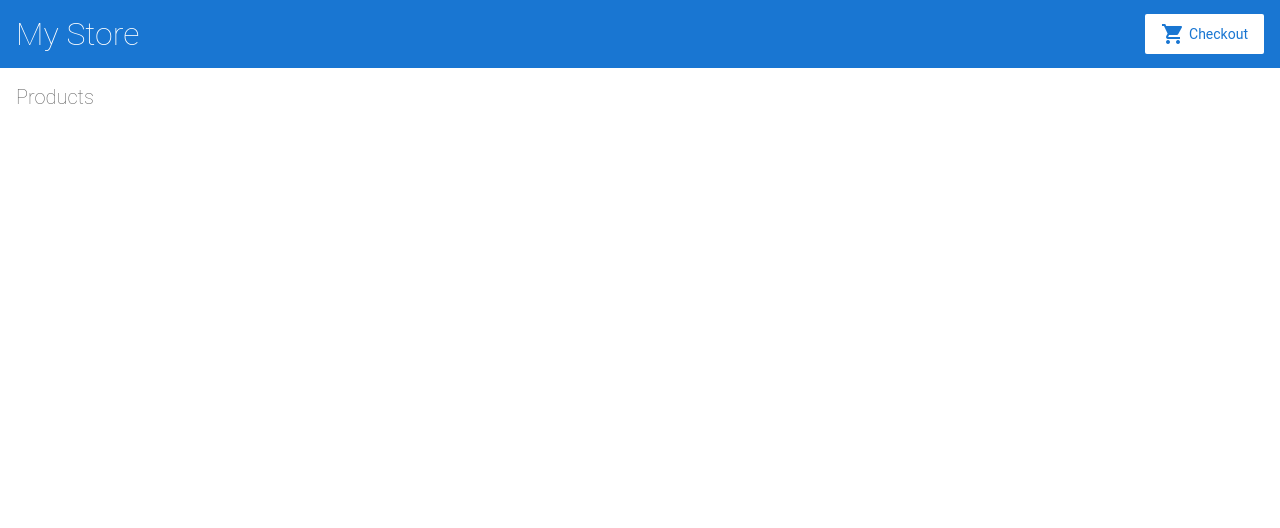
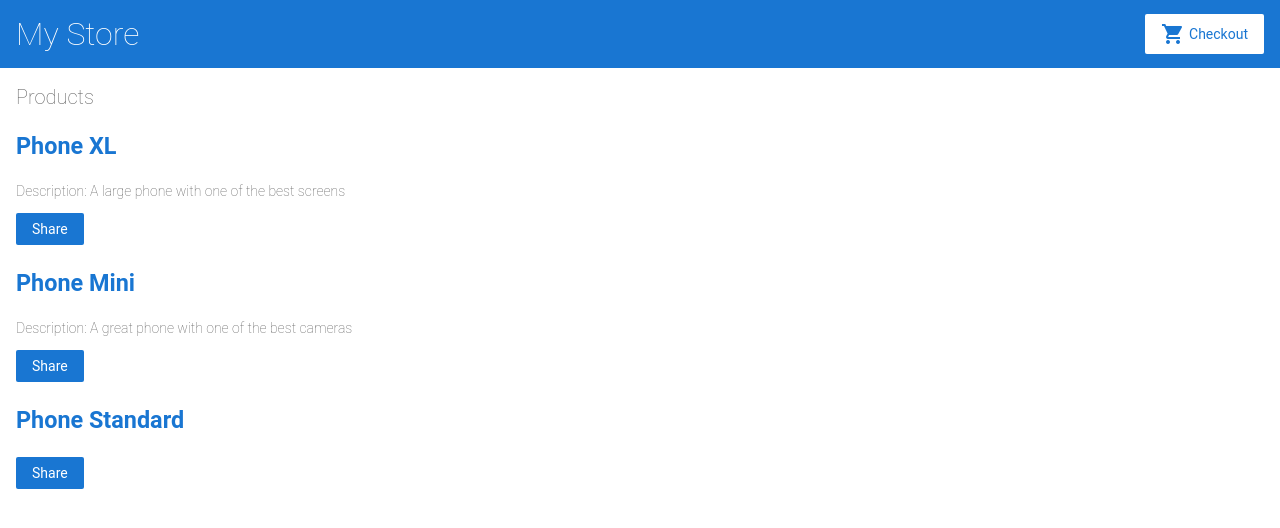
Before and after one commit to Amorian14/angular--final-exam-practice, an Angular app: page / in a window 1280 px wide. Shown: the top 528 px of the page. Built offline with nearby package versions, Linux system fonts and the light colour scheme.

Commit message:
1 file modified

```diff
--- a/src/app/product-list/product-list.component.html
+++ b/src/app/product-list/product-list.component.html
@@ -1,4 +1,22 @@
-<h2>Products</h2>
+<h2><h2>Products</h2>
+
+<div *ngFor="let product of products">
+
+  <h3>
+    <a [title]="product.name + ' details'">
+      {{ product.name }}
+    </a>
+  </h3>
+
+  <p *ngIf="product.description">
+    Description: {{ product.description }}
+  </p>
+
+  <button type="button" (click)="share()">
+    Share
+  </button>
+
+</div></h2>
 
 
 <!--
```
